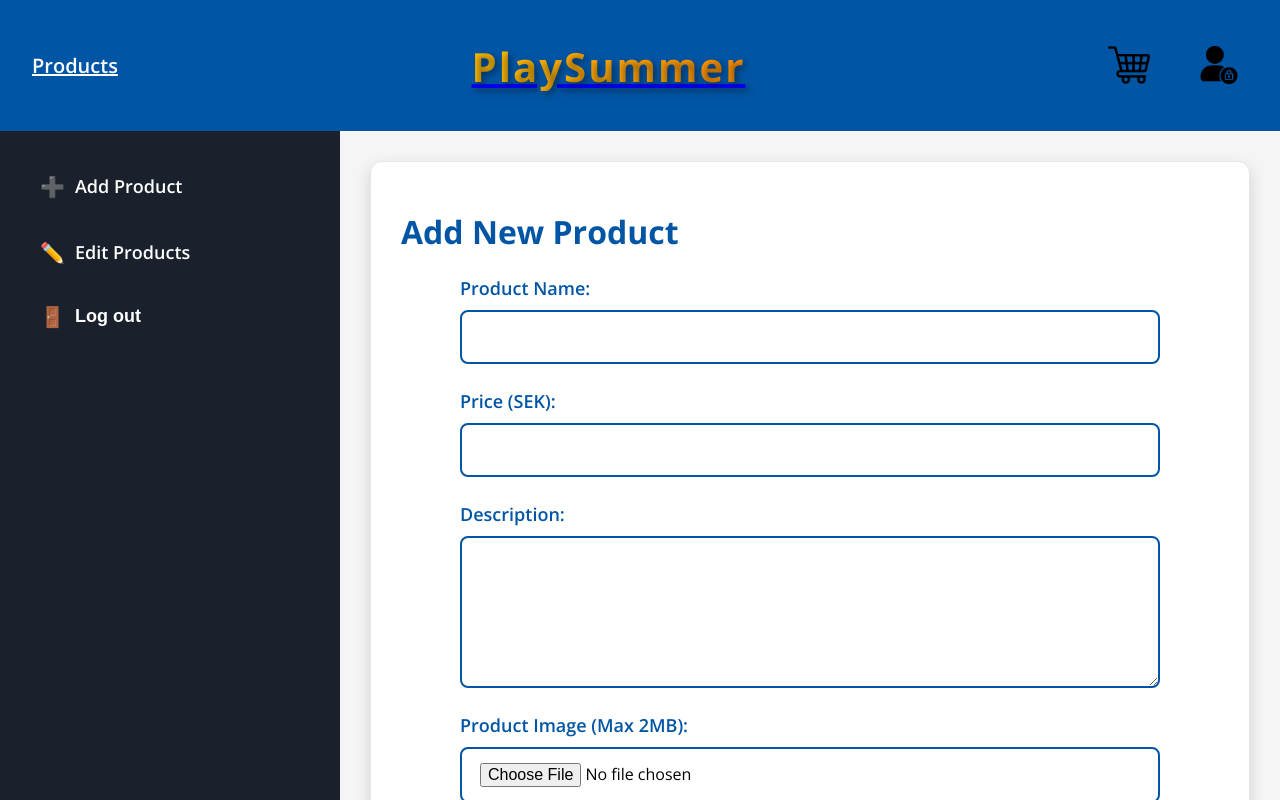
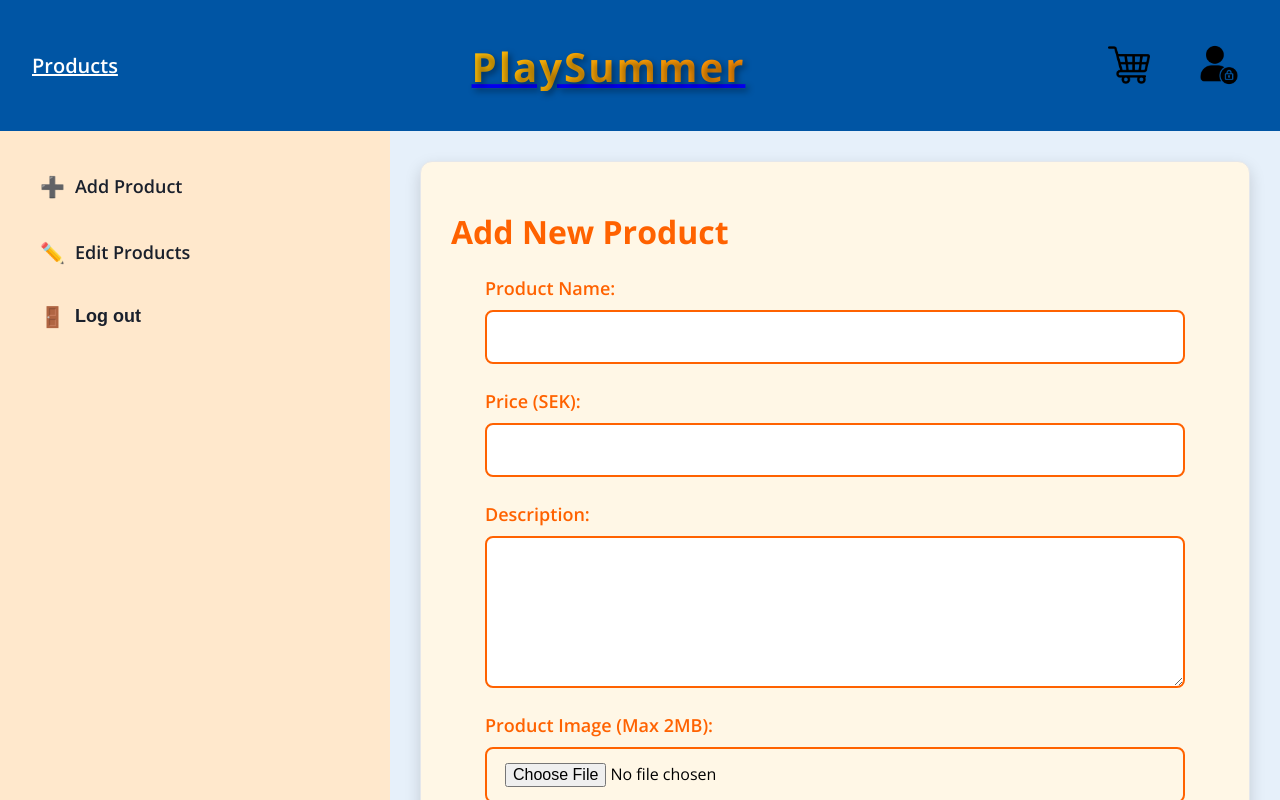
Before and after one commit to Wansiri-D/Webbshop, a React (Vite) app: page /#/admin in a window 1280 px wide. Shown: the top 800 px of the page. Built offline with nearby package versions, Linux system fonts and the light colour scheme.

Commit message:
change sidebar color

```diff
--- a/src/pages/admin/EditProducts.jsx
+++ b/src/pages/admin/EditProducts.jsx
@@ -234,7 +234,7 @@
                   <th>Name</th>
                   <th>Price (SEK)</th>
                   <th>Description</th>
-                  <th></th> {/* ลบข้อความ "Actions" */}
+                  <th></th>
                 </tr>
               </thead>
               <tbody>
--- a/src/styles/index.css
+++ b/src/styles/index.css
@@ -17,7 +17,7 @@
 h1 {
   font-weight: 700;
   font-size: 32px;
-  color: #0055A4;
+  color: #FF6200;
   line-height: 1.2;
   margin-bottom: 24px;
 }
@@ -25,7 +25,7 @@
 h2 {
   font-weight: 700;
   font-size: 28px;
-  color: #0055A4;
+  color: #FF6200;
   line-height: 1.3;
   margin-bottom: 12px;
 }
@@ -294,10 +294,10 @@
 }
 
 .admin-sidebar {
-  width: 300px; /* คงความกว้าง */
-  background-color: #1A202C; /* เปลี่ยนสีพื้นหลังเป็นน้ำเงินเทาเข้ม */
+  width: 350px; /* คงความกว้าง */
+  background-color: #FFE8CC; /* เปลี่ยนสีเป็นส้มอ่อนให้เข้ากับหน้า Admin */
   padding: 30px 20px;
-  color: #FFFFFF;
+  color: #1A202C; /* เปลี่ยนสีตัวอักษรเป็นสีน้ำเงินเทาเข้มเพื่อให้ตัดกับพื้นหลัง */
 }
 
 .admin-nav {
@@ -307,7 +307,7 @@
 }
 
 .admin-nav-link {
-  color: #FFFFFF;
+  color: #1A202C;
   font-size: 18px;
   font-weight: 600;
   padding: 12px 20px;
@@ -316,38 +316,30 @@
   transition: all 0.3s ease;
   display: flex;
   align-items: center;
-  gap: 10px; /* ระยะห่างระหว่างไอคอนและข้อความ */
-  position: relative; /* เพื่อใช้กับเส้นใต้ */
+  gap: 10px;
+  position: relative;
 }
 
 .admin-nav-link:hover {
-  font-weight: 700; /* ตัวหนาขึ้นเมื่อ hover */
+  font-weight: 700;
+  color: #1A202C;
 }
 
 .admin-nav-link.active {
-  font-weight: 700; /* ตัวหนาขึ้นเมื่อเลือก */
-  /* ลบ background-color: #FFC107 */
-  /* เพิ่มเส้นใต้สีขาว */
+  font-weight: 800;
+  font-size: 20px;
+  color: #FFC107;
+  box-shadow: 0 4px 12px rgba(0, 0, 0, 0.15); /* เพิ่มกรอบเงาเมื่อเลือก */
+  background-color: #FFF7E6; /* เพิ่มสีพื้นหลังอ่อนเมื่อเลือก */
 }
 
 .admin-nav-link.active::after,
 .admin-nav-link:hover::after {
-  content: '';
-  position: absolute;
-  bottom: 8px;
-  left: 20px;
-  width: calc(100% - 40px); /* ความกว้างของเส้นใต้ */
-  height: 2px;
-  background-color: #FFFFFF;
-  transition: width 0.3s ease;
-}
-
-.admin-nav-link:hover::after {
-  width: calc(100% - 40px);
+  content: none; /* ลบเส้นใต้ */
 }
 
 .nav-icon {
-  font-size: 20px; /* ขนาดไอคอน */
+  font-size: 20px;
 }
 
 .admin-logout {
@@ -355,7 +347,7 @@
   border: none;
   cursor: pointer;
   text-align: left;
-  color: #FFFFFF;
+  color: #1A202C;
   font-size: 18px;
   font-weight: 600;
   padding: 12px 20px;
@@ -368,33 +360,28 @@
 }
 
 .admin-logout:hover {
-  background-color: transparent; /* ไม่เปลี่ยนสีพื้นหลัง */
+  background-color: transparent;
   font-weight: 700;
 }
 
 .admin-logout:hover::after {
-  content: '';
-  position: absolute;
-  bottom: 8px;
-  left: 20px;
-  width: calc(100% - 40px);
-  height: 2px;
-  background-color: #FF0000; /* เส้นใต้สีแดงสำหรับ Log out */
+  content: none; /* ลบเส้นใต้ */
 }
 
 .admin-content {
   flex-grow: 1;
   padding: 30px;
-  background-color: #F5F5F5;
+  background-color: #E6F0FA;
   min-height: calc(100vh - 60px);
 }
 
 /* Admin Page styles */
 .admin-page {
-  max-width: 1200px;
+  max-width: 900px;
+  min-height: 600px;
   margin: 0 auto;
   padding: 30px;
-  background-color: #FFFFFF;
+  background-color: #FFF7E6;
   border-radius: 12px;
   box-shadow: 0 6px 16px rgba(0, 0, 0, 0.15);
   border: 1px solid #E5E7EB;
@@ -417,13 +404,13 @@
 .form-group label {
   font-size: 18px;
   font-weight: 600;
-  color: #0055A4;
+  color: #FF6200;
 }
 
 .form-group input,
 .form-group textarea {
   padding: 14px 18px;
-  border: 2px solid #0055A4;
+  border: 2px solid #FF6200;
   border-radius: 8px;
   font-size: 16px;
   font-family: 'Open Sans', Arial, sans-serif;
@@ -443,7 +430,7 @@
 }
 
 .submit-btn {
-  background-color: #0055A4;
+  background-color: #FF6200;
   color: #FFFFFF;
   padding: 16px 32px;
   border-radius: 8px;
@@ -453,7 +440,7 @@
 }
 
 .submit-btn:hover {
-  background-color: #003d82;
+  background-color: #E55700;
   transform: scale(1.05);
 }
 
@@ -486,7 +473,7 @@
 
 .progress {
   font-size: 16px;
-  color: #0055A4;
+  color: #FF6200;
   text-align: center;
   margin-top: 10px;
 }
@@ -502,16 +489,18 @@
   padding: 14px 16px;
   text-align: left;
   border-bottom: 1px solid #E5E7EB;
+  vertical-align: middle;
 }
 
 .products-table th {
-  background-color: #0055A4;
+  background-color: #FF6200;
   color: #FFFFFF;
   font-weight: 600;
 }
 
 .products-table td {
   background-color: #FFFFFF;
+  height: 66px; /* กำหนดความสูงให้เท่ากันทุกช่อง */
 }
 
 .product-image-small {
@@ -520,12 +509,15 @@
   object-fit: cover;
   border-radius: 4px;
   border: 1px solid #E5E7EB;
+  vertical-align: middle;
 }
 
 .action-buttons {
   display: flex;
   align-items: center;
+  justify-content: flex-start; /* จัดให้ปุ่มอยู่ด้านซ้าย */
   gap: 12px;
+  height: 100%; /* ให้ความสูงเท่ากับช่องอื่น */
 }
 
 .edit-btn {
```
